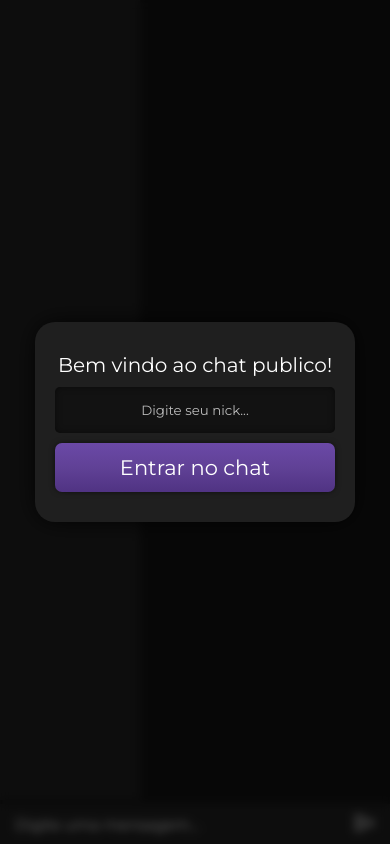
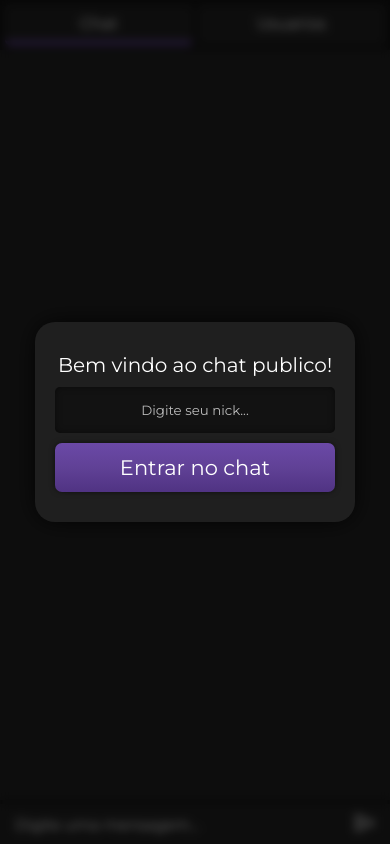
Before and after one commit to jonathan-wanderley/chatzinho, a Node server app: template src/views/chat-publico.ejs in a window 390 px wide. Run offline with Node 20, Linux system fonts and the light colour scheme; the template is opened without the code that fills it, so the values that code supplies are empty; some libraries are stand-ins or nearby versions.

Commit message:
Ajustes no visual. Responsividade concluida

```diff
--- a/public/chat-publico/chat-publico.css
+++ b/public/chat-publico/chat-publico.css
@@ -2,7 +2,6 @@
 
 * { margin: 0; padding: 0; box-sizing: border-box; font-family: Montserrat;}
 ul, li { list-style: none; }
-
 
 /* Pagina do chat  */
 .page {
@@ -49,9 +48,9 @@ ul, li { list-style: none; }
 }
 .chatList li.me div {
     text-align: left;
-    /* background-color: #007AFF; */
-    background-color: #303F9F;
+    background-color: #604196;
     color: #fff;
+    box-shadow: 0px 0px 7px -2px rgb(0 0 0);
 }
 .chatList li.me div::before {
     content: '';
@@ -59,7 +58,7 @@ ul, li { list-style: none; }
     height: 0;
     border-left: 15px solid transparent;
     border-right: 15px solid transparent;
-    border-top: 15px solid #303F9F;
+    border-top: 15px solid #604196;
     position: absolute;
     right: -15px;
     top: 0;
@@ -69,12 +68,13 @@ ul, li { list-style: none; }
     display: inline-flex;
     position: relative;
     flex-direction: column;
-    color: #2C2C2E;
+    color: #fff;
     padding: 10px 7px 7px 19px;
     font-size: 15px;
-    background-color: #BDBDBD;
+    background-color: #303032;
     border-radius: 6px 6px 6px 6px;
     margin-bottom: 9px;
+    box-shadow: 0px 0px 7px -2px rgb(0 0 0);
 }
 .chatList li.other div::before {
     content: '';
@@ -82,7 +82,7 @@ ul, li { list-style: none; }
     height: 0;
     border-left: 15px solid transparent;
     border-right: 15px solid transparent;
-    border-top: 15px solid #BDBDBD;
+    border-top: 15px solid #303032;
     position: absolute;
     left: -15px;
     top: 0;
@@ -94,7 +94,8 @@ ul, li { list-style: none; }
     margin: 5px 0;
 }
 .chatList li.m-status div {
-    background-color: #FFC107;
+    /* background-color: #4B7AEB; */
+    background-color: #E9FE37;
     border-radius: 10px;
     padding: 3px 20px;
     color: #2C2C2E;
@@ -182,7 +183,7 @@ ul, li { list-style: none; }
     fill: rgba(255, 255, 255, 0.822);
 }
 .chatInput button:hover svg path {
-    fill: rgb(80, 170, 255);
+    fill: #6b49a7;
 }
 .chatInput button svg {
     width: 20px;
@@ -200,6 +201,7 @@ ul, li { list-style: none; }
     left: 0;
     width: 100%;
     height: 100%;
+    padding: 10px;
     background-color: #0000008f;
     display: flex;
     justify-content: center;
@@ -270,4 +272,57 @@ ul, li { list-style: none; }
     to {
       transform: rotate(1turn);
     }
-  }
+}
+
+
+.menuPage {
+    display: none;
+    width: 100%;
+}
+.menuPage ul {
+    display: flex;
+    width: 100%;
+    padding: 5px;
+    gap: 5px;
+    height: 50px;
+}
+.menuPage ul li {
+    flex: 1;
+    color: #fff;
+    text-align: center;
+    background-color: #1F1F1F;
+    border-radius: 5px;
+    display: flex;
+    align-items: center;
+    justify-content: center;
+}
+
+@media screen and (min-width: 713px) {
+    .userList {
+        display: block !important;
+        width: 250px !important;
+    }
+    .chatList {
+        display: block !important;
+    }
+}
+
+@media screen and (max-width: 712px) {
+    .menuPage {
+        display: flex;
+    }
+    .chatList {
+        max-height: calc(100vh - 94px);
+    }
+    .userList {
+        display: none;
+        width: 100%;
+        max-height: calc(100vh - 94px);
+    }
+    #chatButton {
+        border-bottom: 4px solid #6b49a7;
+    }
+    #userButton {
+        border-bottom: 4px solid #1F1F1F;
+    }
+}
--- a/public/chat-publico/chat-publico.js
+++ b/public/chat-publico/chat-publico.js
@@ -1,9 +1,4 @@
 const modalEntrar = document.querySelector('.modal');
-// modalEntrar.querySelector('.modalEntrar a').addEventListener('click', (e) => {
-//   e.preventDefault();
-// });
-// modalEntrar.querySelector('.modalEntrar').style.opacity = 1;
-// //
 
 
 //Variaveis
@@ -121,13 +116,20 @@ modalEntrar.querySelector('.modalEntrar a').addEventListener('click', loginInCha
 //
 
 
-function isConnected() {
-
-}
-
-
-
-
+const chatButton = document.querySelector('#chatButton');
+const userButton = document.querySelector('#userButton');
+chatButton.addEventListener('click', () => {
+    chatButton.style.borderBottom = '4px solid #6b49a7';
+    userButton.style.borderBottom = '4px solid #1F1F1F';
+    document.querySelector('.chatList').style.display = 'block';
+    document.querySelector('.userList').style.display = 'none';
+})
+userButton.addEventListener('click', () => {
+  userButton.style.borderBottom = '4px solid #6b49a7';
+  chatButton.style.borderBottom = '4px solid #1F1F1F';
+  document.querySelector('.userList').style.display = 'block';
+  document.querySelector('.chatList').style.display = 'none';
+})
 
 
 
--- a/src/views/chat-publico.ejs
+++ b/src/views/chat-publico.ejs
@@ -22,6 +22,14 @@
     </div>
 
     <div class="page" id="chatPage">
+        <!-- Menu -->
+        <nav class="menuPage">
+            <ul>
+                <li id="chatButton">Chat</li>
+                <li id="userButton">Usuarios</li>
+            </ul>
+        </nav>
+
         <div class="chatArea">
             <ul class="chatList">
                 <!-- Chat Aqui  -->
--- a/src/views/index.ejs
+++ b/src/views/index.ejs
@@ -21,6 +21,7 @@
                     <p>Acesse o <a href="/chat-publico">Chat Publico</a></p>
                     <p class="ou">ou</p>
                     <p>Faça o login para acessar o chat privado</p>
+                    <p class="textReservado">#DICA: Usuarios cadastrados tem o nick reservado nos chats <span>😉</span></p>
                 </div>
             </div>
             <div class="container">
```
Also changed, not shown: public/chat-privado/chat-privado.css (+63 -8 lines), public/chat-privado/chat-privado.js (+18 -0 lines), public/index.css (+18 -4 lines), src/views/chat-privado.ejs (+9 -0 lines).
